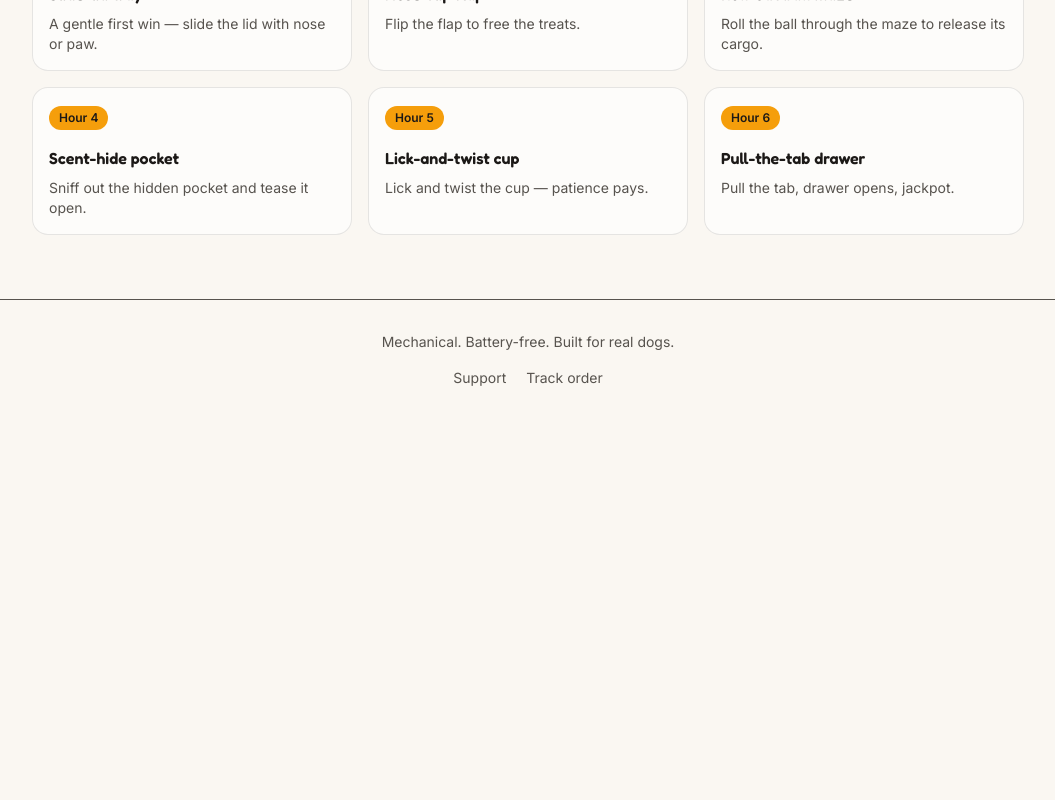
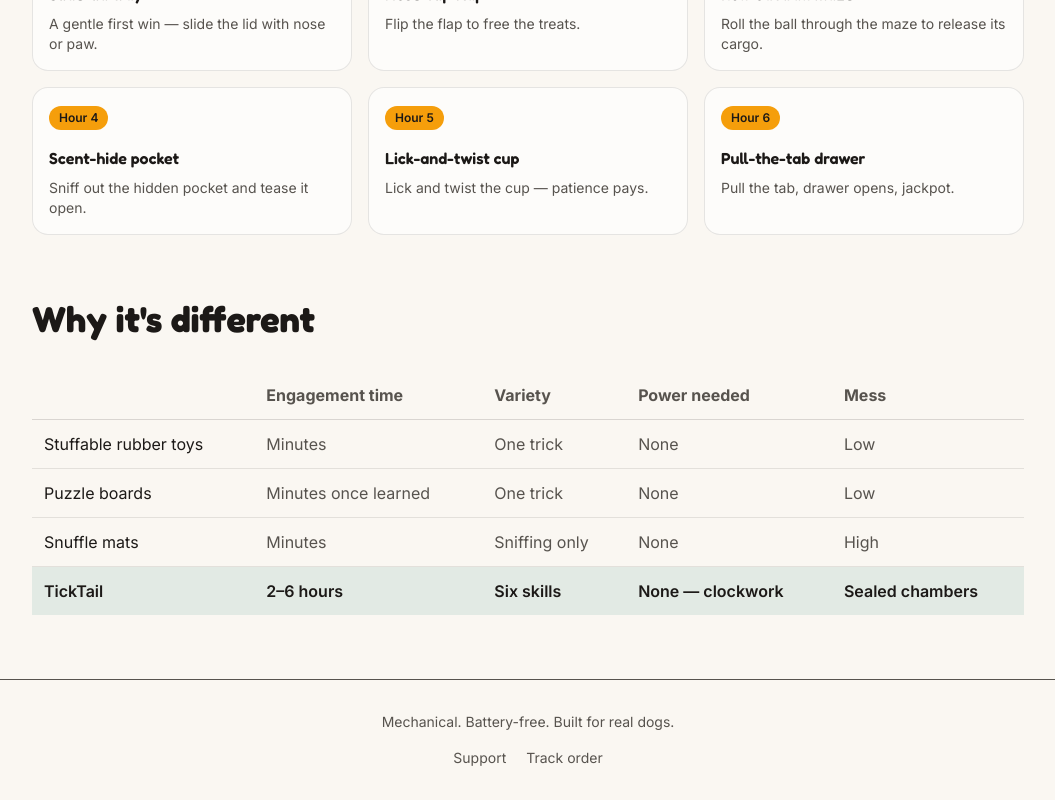
Before and after one commit to MaddyMadhesh77/23bit0312-hwa-hackathon, a Next.js app: page / in a window 1280 px wide. Shown: the part 810-1610 px from the top of the page, without its empty margins (112-1167 px from the left). Before the commit the page ends 1230 px from the top, so only its background shows below. Built offline with nearby package versions, Linux system fonts and the light colour scheme.

Commit message:
Add product comparison table

```diff
--- a/app/page.tsx
+++ b/app/page.tsx
@@ -81,6 +81,56 @@ export default function Home() {
           ))}
         </div>
       </section>
+
+      <section className="max-w-5xl mx-auto px-4 pb-16">
+        <h2 className="text-3xl md:text-4xl font-bold">
+          Why it&apos;s different
+        </h2>
+
+        <div className="mt-8 overflow-x-auto">
+          <table className="w-full min-w-[700px] border-collapse text-left">
+            <thead className="border-b border-ink/15">
+              <tr>
+                <th className="p-3 text-left text-muted"></th>
+                <th className="p-3 text-left text-muted">Engagement time</th>
+                <th className="p-3 text-left text-muted">Variety</th>
+                <th className="p-3 text-left text-muted">Power needed</th>
+                <th className="p-3 text-left text-muted">Mess</th>
+              </tr>
+            </thead>
+            <tbody className="divide-y divide-ink/10">
+              <tr>
+                <td className="p-3 text-ink">Stuffable rubber toys</td>
+                <td className="p-3 text-muted">Minutes</td>
+                <td className="p-3 text-muted">One trick</td>
+                <td className="p-3 text-muted">None</td>
+                <td className="p-3 text-muted">Low</td>
+              </tr>
+              <tr>
+                <td className="p-3 text-ink">Puzzle boards</td>
+                <td className="p-3 text-muted">Minutes once learned</td>
+                <td className="p-3 text-muted">One trick</td>
+                <td className="p-3 text-muted">None</td>
+                <td className="p-3 text-muted">Low</td>
+              </tr>
+              <tr>
+                <td className="p-3 text-ink">Snuffle mats</td>
+                <td className="p-3 text-muted">Minutes</td>
+                <td className="p-3 text-muted">Sniffing only</td>
+                <td className="p-3 text-muted">None</td>
+                <td className="p-3 text-muted">High</td>
+              </tr>
+              <tr className="bg-primary/10 font-semibold">
+                <td className="p-3">TickTail</td>
+                <td className="p-3">2–6 hours</td>
+                <td className="p-3">Six skills</td>
+                <td className="p-3">None — clockwork</td>
+                <td className="p-3">Sealed chambers</td>
+              </tr>
+            </tbody>
+          </table>
+        </div>
+      </section>
     </>
   );
 }
```
